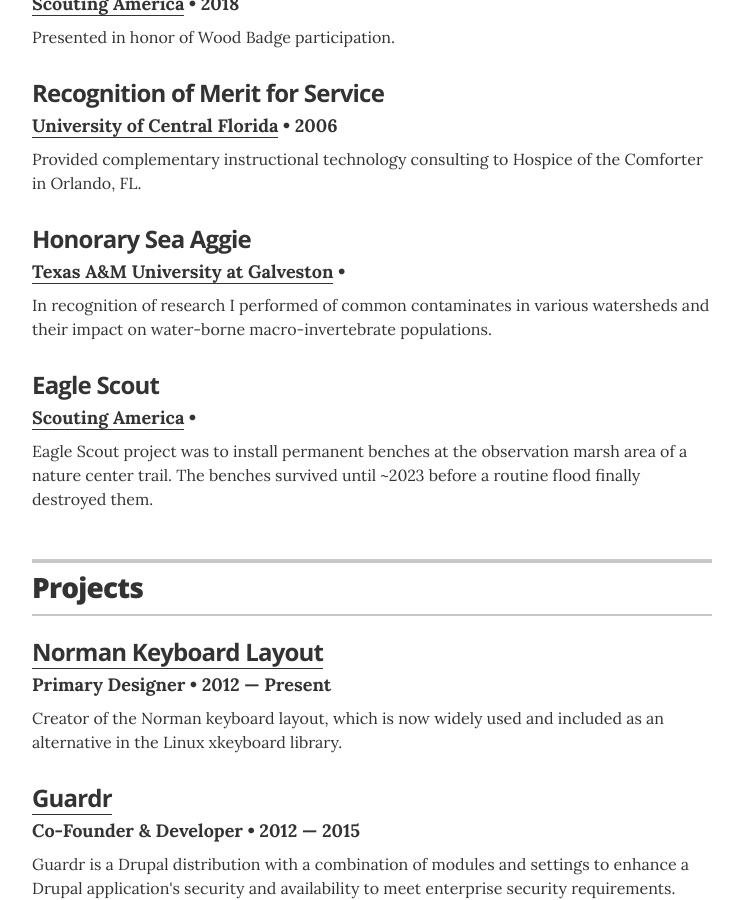
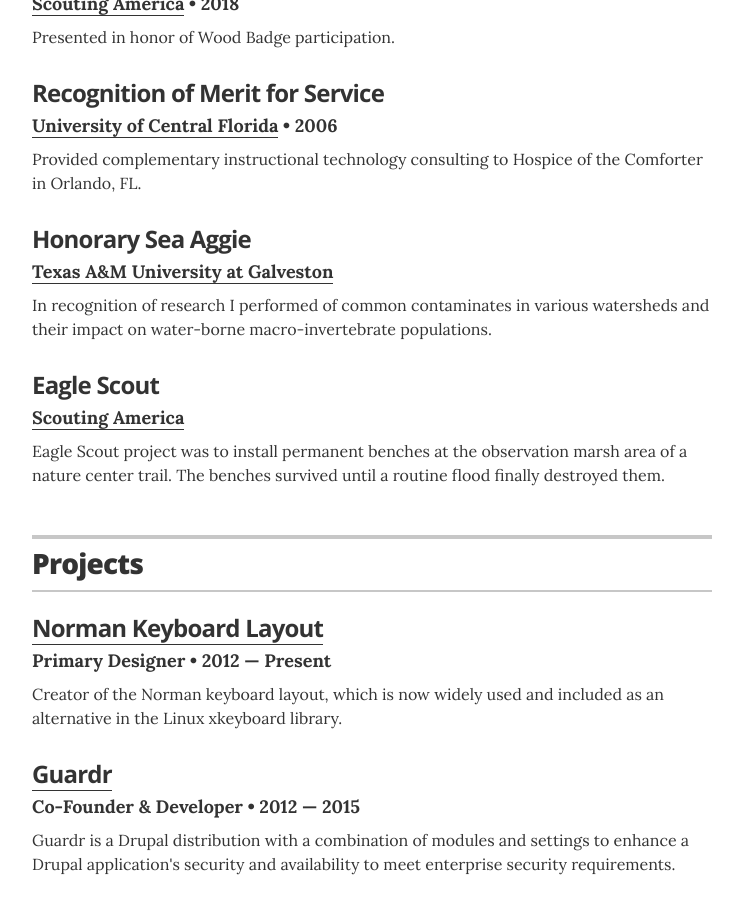
Before and after one commit to deekayen/dkn.github.io, a Jekyll site: the page built from index.html, in a window 1280 px wide and 900 px high, scrolled down 5896 px. Shown: the whole window, without its empty margins (268-1011 px from the left). Built offline with Jekyll 4.4.1, drawn with Linux system fonts in a browser that asks for light colours; nearby versions of some CDN libraries.

Commit message:
Drop the Eagle Scout year and project location
The year dates my birth within a year or two, since Eagle must be earned
before 18. The project location named my childhood town. Render the
recognition year only when one is set.

Co-Authored-By: Claude Opus 5 (1M context) <noreply@anthropic.com>

```diff
--- a/_data/recognitions.yml
+++ b/_data/recognitions.yml
@@ -70,5 +70,4 @@
 
 - award: Eagle Scout
   organization: <a href="https://www.scouting.org/">Scouting America</a>
-  year:
-  summary: Eagle Scout project was to install permanent benches at the observation marsh area of a nature center trail. The benches survived until ~2023 before a routine flood finally destroyed them.
+  summary: Eagle Scout project was to install permanent benches at the observation marsh area of a nature center trail. The benches survived until a routine flood finally destroyed them.
--- a/_layouts/resume.html
+++ b/_layouts/resume.html
@@ -112,7 +112,7 @@
         {% for recognition in site.data.recognitions %}
         <div class="resume-item">
           <h3 class="resume-item-title" itemprop="award">{{ recognition.award }}</h3>
-          <h4 class="resume-item-details">{{ recognition.organization }} &bull; {{ recognition.year }}</h4>
+          <h4 class="resume-item-details">{{ recognition.organization }}{% if recognition.year %} &bull; {{ recognition.year }}{% endif %}</h4>
           {% if recognition.summary %}<p class="resume-item-copy">{{ recognition.summary }}</p>{% endif %}
         </div>
         {% endfor %}
```
